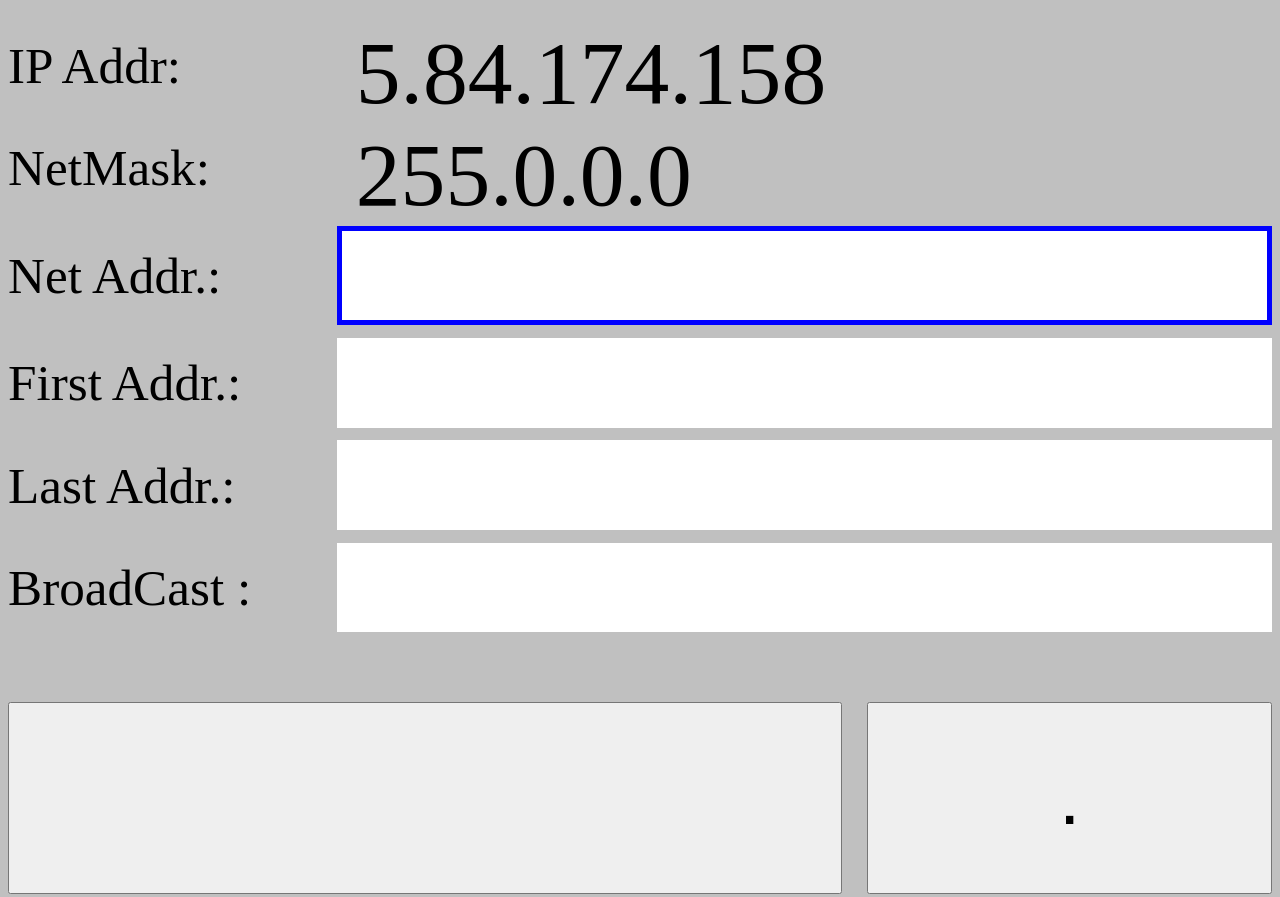
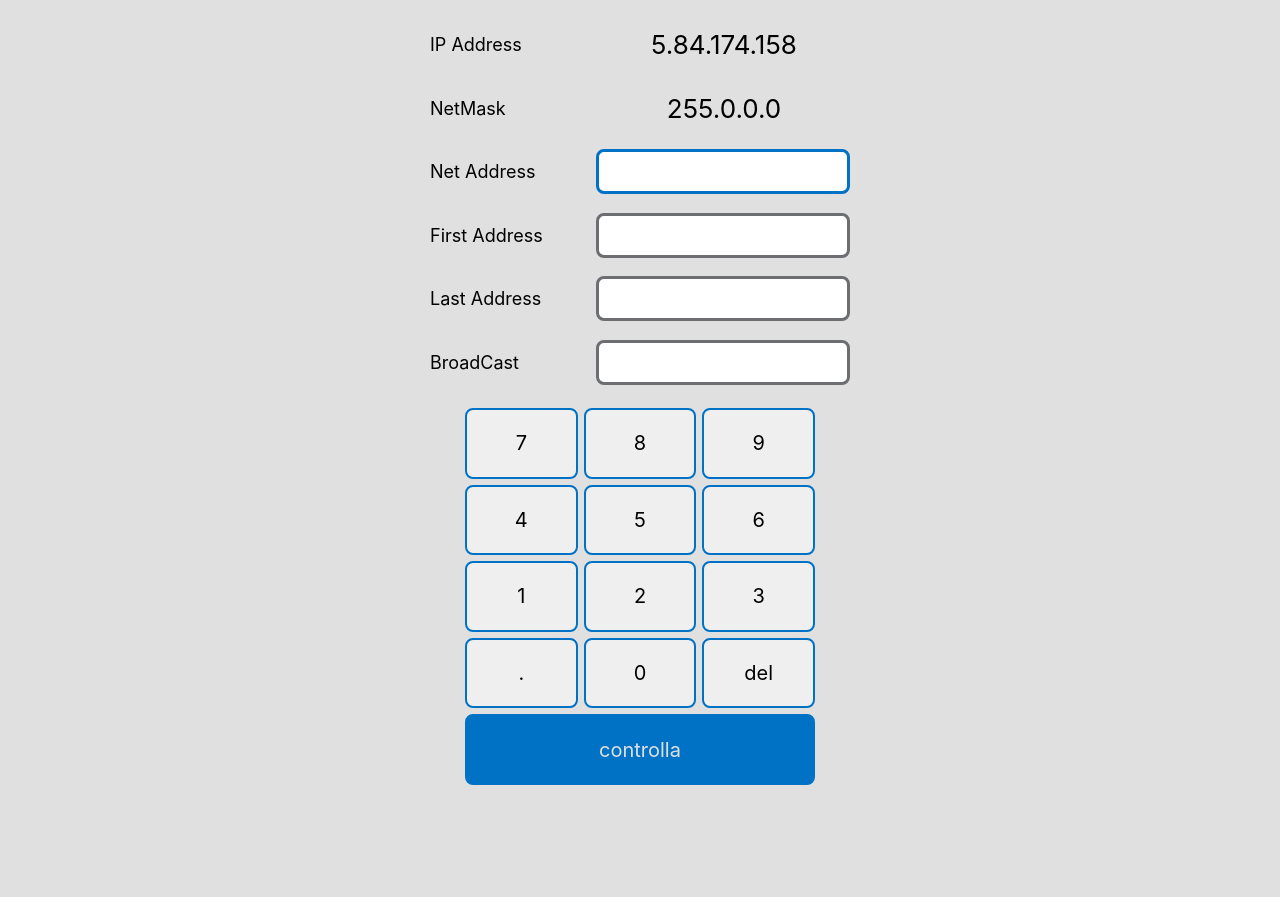
Before and after one commit to sabatinipaolo/nettraining, a plain HTML site: page singlenet/index.html in a window 1280 px wide. Shown: the top 897 px of the page. After the commit the page ends 800 px from the top, so only its background shows below. Drawn offline with Linux system fonts and the light colour scheme.

Commit message:
Fix: user inteface in singlenet
Changes:
 - Add main layout with content in the center
 - Add basic colors
 - Remove redundant keyboard btns

Fixes #1

```diff
--- a/singlenet/index.html
+++ b/singlenet/index.html
@@ -1,171 +1,100 @@
 <!DOCTYPE html>
 <html lang="it">
-
   <head>
     <meta charset="utf-8" />
     <title>SingleNet</title>
     <meta name="viewport" content="width=device-width, initial-scale=1.0" />
-  <style>
-    body {
-      background-color: rgb(192, 192, 192);
-      caret-color: transparent;
-
-    }
-
-<!--
-    .app-container {
-      margin: auto;
-      display: block;
-      width: 90vw;
-
-    }
--->
-
-    .ui {
-      display: grid;
-      align-items: center;
-      grid-template-columns: 26% 74%;
-      //column-gap: 2%;
-      //row-gap: 1%;
-      margin-bottom: 4vw;
-    }
-
-    .label {
-      //text-align: center;
-      font-size: 4vw;
-      //height: vw;
-      caret-color: transparent;
-      margin-top: 1vw;
-
-    }
-
-    .info {
-      //text-align: center;
-      font-size: 7vw;
-      height: 7vw;
-      caret-color: transparent;
-      margin-top: 1vw;
-      padding-left:1.5vw;
-    }
-
-    .input {
-		font-size: 7vw;
-		height: 7vw;
-		background-color: rgb(255, 255, 255);
-		margin-top: 1vw;
-
-        padding-left:1.5vw;
-
-	}
-
-    .kbo {
-      margin: auto;
-      display: grid;
-      grid-template-columns: 32% 32% 32% 0%; /* la quarta colonna virtuale per far funzionare <br> anche senza style */
-      column-gap: 2%;
-      row-gap: 2%;
-    }
-
-    .kbo>.doppio {
-      grid-column: span 2;
-    }
-
-    .kbo>.triplo {
-      grid-column: span 3;
-    }
-
-    .kbo>input {
-      font-size: 6vw;
-      height : 15vw;
-    }
-  </style>
+    <link rel="stylesheet" href="style.css" />
     <script>
       "use strict";
       var ui;
       //var quiz;
       class Quiz {
-		netMasks = [0xffffff00, 0xffff0000, 0xff000000 ];
+        netMasks = [0xffffff00, 0xffff0000, 0xff000000];
 
         constructor() {
           //this.quiz = new Quiz();
-
-		};
+        }
 
         nuovo() {
-			this.netMask = this.netMasks[ Math.floor(Math.random() * 3) ];
-			this.IP = Math.floor(Math.random() * 0xF000000 );
-			this.netAddr = this.calcolaNetAddr( this.IP , this.netMask );
-			this.firstAddr = this.calcolaFirstAddr( this.IP , this.netMask );
-			this.lastAddr = this.calcolaLastAddr( this.IP , this.netMask );
-			this.broadAddr = this.calcolaBroadAddr( this.IP , this.netMask );
+          this.netMask = this.netMasks[Math.floor(Math.random() * 3)];
+          this.IP = Math.floor(Math.random() * 0xf000000);
+          this.netAddr = this.calcolaNetAddr(this.IP, this.netMask);
+          this.firstAddr = this.calcolaFirstAddr(this.IP, this.netMask);
+          this.lastAddr = this.calcolaLastAddr(this.IP, this.netMask);
+          this.broadAddr = this.calcolaBroadAddr(this.IP, this.netMask);
         }
 
-		calcolaNetAddr ( ip , netMask ){
-			return (ip & netMask )
+        calcolaNetAddr(ip, netMask) {
+          return ip & netMask;
         }
 
-		calcolaFirstAddr ( ip , netMask ){
-			return ( (ip & netMask)+1);
+        calcolaFirstAddr(ip, netMask) {
+          return (ip & netMask) + 1;
         }
 
-		calcolaLastAddr ( ip , netMask ){
-			return ( (ip & netMask) + (0xffffffff &~netMask )-1);
+        calcolaLastAddr(ip, netMask) {
+          return (ip & netMask) + (0xffffffff & ~netMask) - 1;
         }
 
-		calcolaBroadAddr ( ip , netMask ){
-			return ( (ip & netMask) + (0xffffffff &~netMask ));
+        calcolaBroadAddr(ip, netMask) {
+          return (ip & netMask) + (0xffffffff & ~netMask);
         }
 
-		converteInDottedDecimal( x ) {
-		     return this.ottetto(x,1)+"."+this.ottetto(x,2)+"."+this.ottetto(x,3)+"."+this.ottetto(x,4) ;
+        converteInDottedDecimal(x) {
+          return (
+            this.ottetto(x, 1) +
+            "." +
+            this.ottetto(x, 2) +
+            "." +
+            this.ottetto(x, 3) +
+            "." +
+            this.ottetto(x, 4)
+          );
         }
 
-		ottetto( x ,n ){
-			return (x>> (4-n)*8 ) & 0xFF ;
+        ottetto(x, n) {
+          return (x >> ((4 - n) * 8)) & 0xff;
         }
 
+        correttoNetAddr(netAddr) {
+          return this.converteInDottedDecimal(this.netAddr) == netAddr;
+        }
 
-		correttoNetAddr( netAddr ){
-			return( this.converteInDottedDecimal( this.netAddr )== netAddr )
-		};
+        correttoFirstAddr(firstAddr) {
+          return this.converteInDottedDecimal(this.firstAddr) == firstAddr;
+        }
 
-		correttoFirstAddr( firstAddr ){
-			return( this.converteInDottedDecimal( this.firstAddr ) == firstAddr )
-		};
+        correttoLastAddr(lastAddr) {
+          return this.converteInDottedDecimal(this.lastAddr) == lastAddr;
+        }
 
-		correttoLastAddr( lastAddr ){
-			return( this.converteInDottedDecimal( this.lastAddr ) == lastAddr )
-		};
+        correttoBroadAddr(broadAddr) {
+          return this.converteInDottedDecimal(this.broadAddr) == broadAddr;
+        }
 
-		correttoBroadAddr( broadAddr){
-			return( this.converteInDottedDecimal( this.broadAddr )==broadAddr )
-		};
-
-		getDottedIP(){
+        getDottedIP() {
           return this.converteInDottedDecimal(this.IP);
         }
 
-		getDottedNetMask(){
+        getDottedNetMask() {
           return this.converteInDottedDecimal(this.netMask);
         }
-
       }
 
+      class UI {
+        constructor() {
+          this.IP = document.getElementById("IP");
+          this.netMask = document.getElementById("netMask");
+          this.netAddr = document.getElementById("netAddr");
+          this.firstAddr = document.getElementById("firstAddr");
+          this.lastAddr = document.getElementById("lastAddr");
+          this.broadAddr = document.getElementById("broadAddr");
 
-	class UI {
-		constructor(){
-
-			this.IP =document.getElementById("IP");
-			this.netMask =document.getElementById("netMask");
-			this.netAddr =document.getElementById("netAddr");
-			this.firstAddr=document.getElementById("firstAddr");
-			this.lastAddr=document.getElementById("lastAddr");
-			this.broadAddr=document.getElementById("broadAddr");
-
-			this.quiz=new Quiz();
+          this.quiz = new Quiz();
           this.quiz.nuovo();
           this.mostraIPeNetMask();
-			this.rendiEditabile( this.netAddr );
+          this.rendiEditabile(this.netAddr);
 
           this.stati = {
             GIOCA: 1,
@@ -176,166 +105,203 @@
           this.stato = this.stati.GIOCA;
 
           this.alert = document.getElementById("alert");
+        }
 
-
-		};
-
-		mostraIPeNetMask(){
+        mostraIPeNetMask() {
           this.IP.innerHTML = this.quiz.getDottedIP();
           this.netMask.innerHTML = this.quiz.getDottedNetMask();
         }
 
-		aggiornaIP(s){
-			this.IP.innerHTML=s;
-		};
+        aggiornaIP(s) {
+          this.IP.innerHTML = s;
+        }
 
-		aggiornaNetMask(s){
-			this.netMask.innerHTML=s;
-		};
+        aggiornaNetMask(s) {
+          this.netMask.innerHTML = s;
+        }
 
-		onButtonClick(){
+        onButtonClick() {
           if (event.target.value == "del") {
-				this.campoEditatoDaUtente.innerHTML
-					= this.campoEditatoDaUtente.innerHTML.slice(0, this.campoEditatoDaUtente.innerHTML.length - 1);
+            this.campoEditatoDaUtente.innerHTML =
+              this.campoEditatoDaUtente.innerHTML.slice(
+                0,
+                this.campoEditatoDaUtente.innerHTML.length - 1
+              );
             return;
-			};
+          }
           this.campoEditatoDaUtente.innerHTML += event.target.value;
-		};
+        }
 
-		onInputClick(){
-			this.campoEditatoDaUtente.style.border ="";
+        onInputClick() {
+          this.campoEditatoDaUtente.style.border = "";
           this.rendiEditabile(event.target);
+        }
 
-		};
+        segnaErrato(campo) {
+          campo.style.border = "solid 3px #ff0000";
+        }
 
-		segnaErrato( campo ){
-			campo.style.border = "thick solid #ff0000";
-		};
+        segnaCorretto(campo) {
+          campo.style.border = "solid 3px #00FF00";
+        }
 
-		segnaCorretto( campo ){
-			campo.style.border = "thick solid #00FF00";
-		};
+        rendiEditabile(campo) {
+          this.campoEditatoDaUtente = campo;
+          campo.style.border = "solid 3px var(--blue)";
+        }
 
-		rendiEditabile( campo ){
-			this.campoEditatoDaUtente=campo;
-			campo.style.border = "thick solid #0000FF";
-		};
+        controlla() {
+          let numero_risposte_esatte = 0;
+          if (this.quiz.correttoNetAddr(this.netAddr.innerHTML)) {
+            this.segnaCorretto(this.netAddr);
+            numero_risposte_esatte++;
+          } else {
+            this.segnaErrato(this.netAddr);
+          }
 
-		controlla(){
-			let numero_risposte_esatte = 0;
-			if ( this.quiz.correttoNetAddr( this.netAddr.innerHTML)){
-					this.segnaCorretto(this.netAddr );
+          if (this.quiz.correttoFirstAddr(this.firstAddr.innerHTML)) {
+            this.segnaCorretto(this.firstAddr);
             numero_risposte_esatte++;
+          } else {
+            this.segnaErrato(this.firstAddr);
           }
-			else {
-				this.segnaErrato( this.netAddr  ) };
 
-			if ( this.quiz.correttoFirstAddr( this.firstAddr.innerHTML)){
-					this.segnaCorretto(this.firstAddr )
+          if (this.quiz.correttoLastAddr(this.lastAddr.innerHTML)) {
+            this.segnaCorretto(this.lastAddr);
             numero_risposte_esatte++;
+          } else {
+            this.segnaErrato(this.lastAddr);
           }
-			else {
-					this.segnaErrato(this.firstAddr ) };
 
-			if ( this.quiz.correttoLastAddr( this.lastAddr.innerHTML)){
-					this.segnaCorretto(this.lastAddr );
-					numero_risposte_esatte++
+          if (this.quiz.correttoBroadAddr(this.broadAddr.innerHTML)) {
+            this.segnaCorretto(this.broadAddr);
+            numero_risposte_esatte++;
+          } else {
+            this.segnaErrato(this.broadAddr);
           }
-			else {
-					this.segnaErrato(this.lastAddr ) };
 
-			if ( this.quiz.correttoBroadAddr( this.broadAddr.innerHTML)){
-					this.segnaCorretto(this.broadAddr );
-					numero_risposte_esatte++;
-			}
-			else {
-					this.segnaErrato(this.broadAddr ) };
-
-			if (numero_risposte_esatte  == 4 ){
+          if (numero_risposte_esatte == 4) {
             this.bloccaGiocoInAttesaDiUnclick();
           }
 
           //this.bloccaGiocoInAttesaDiUnclick();
         }
 
-		bloccaGiocoInAttesaDiUnclick(){
+        bloccaGiocoInAttesaDiUnclick() {
           this.stato = this.stati.ASPETTA_CLICK_UTENTE_PER_NUOVO_QUIZ;
-			this.alert.style['display']='block';
-
+          this.alert.style["display"] = "block";
         }
 
-		sbloccaIlGioco(){
+        sbloccaIlGioco() {
           this.stato = this.stati.GIOCA;
-			this.alert.style['display']='none';
+          this.alert.style["display"] = "none";
           this.quiz.nuovo();
           this.mostraIPeNetMask();
-			this.pulisciCampo( this.netAddr );
-			this.pulisciCampo( this.firstAddr );
-			this.pulisciCampo( this.lastAddr );
-			this.pulisciCampo( this.broadAddr );
-
+          this.pulisciCampo(this.netAddr);
+          this.pulisciCampo(this.firstAddr);
+          this.pulisciCampo(this.lastAddr);
+          this.pulisciCampo(this.broadAddr);
         }
 
-		pulisciCampo( campo ){
-			campo.innerHTML="";
+        pulisciCampo(campo) {
+          campo.innerHTML = "";
           campo.style.border = "";
         }
-
       }
 
-	function setup(){
-
+      function setup() {
         //quiz = new Quiz();
         ui = new UI(); //TO DO creare locale ..
       }
-
     </script>
-
-
   </head>
 
   <body onload="setup()">
-
-  <div class="ui" id="ui" >
-
-	<span class="label"> IP Addr:</span><span class="info" id="IP"></span>
-	<span class="label"> NetMask:</span><span class="info" id="netMask" ></span>
-	<span class="label"> Net Addr.:</span><span class="input" id="netAddr" onclick="ui.onInputClick(event)"></span>
-	<span class="label"> First Addr.:</span><span class="input" id="firstAddr" onclick="ui.onInputClick(event)"></span>
-	<span class="label"> Last Addr.:</span><span class="input" id="lastAddr" onclick="ui.onInputClick(event)" ></span>
-	<span class="label"> BroadCast :</span><span class="input" id="broadAddr"onclick="ui.onInputClick(event)" ></span>
-    <br />
+    <main class="layout">
+      <div class="ui" id="ui">
+        <div class="field">
+          <span class="label"> IP Address</span>
+          <span class="info" id="IP"></span>
+        </div>
+        <div class="field">
+          <span class="label"> NetMask</span>
+          <span class="info" id="netMask"></span>
+        </div>
+        <div class="field">
+          <span class="label"> Net Address</span>
+          <div
+            class="input"
+            id="netAddr"
+            onclick="ui.onInputClick(event)"
+          ></div>
+        </div>
+        <div class="field">
+          <span class="label"> First Address</span>
+          <div
+            class="input"
+            id="firstAddr"
+            onclick="ui.onInputClick(event)"
+          ></div>
+        </div>
+        <div class="field">
+          <span class="label"> Last Address</span
+          ><span
+            class="input"
+            id="lastAddr"
+            onclick="ui.onInputClick(event)"
+          ></span>
+        </div>
+        <div class="field">
+          <span class="label"> BroadCast</span
+          ><span
+            class="input"
+            id="broadAddr"
+            onclick="ui.onInputClick(event)"
+          ></span>
+        </div>
       </div>
 
       <div class="kbo">
-    <input type="button" class="doppio" value="" onclick="ui.onButtonClick(event)">
-    <input type="button" value="." onclick="ui.onButtonClick(event)">
-    <br />
-    <input type="button" value="7" onclick="ui.onButtonClick(event)">
-    <input type="button" value="8" onclick="ui.onButtonClick(event)">
-    <input type="button" value="9" onclick="ui.onButtonClick(event)">
-    <br />
-    <input type="button" value="4" onclick="ui.onButtonClick(event)">
-    <input type="button" value="5" onclick="ui.onButtonClick(event)">
-    <input type="button" value="6" onclick="ui.onButtonClick(event)">
-    <br />
-    <input type="button" value="1" onclick="ui.onButtonClick(event)">
-    <input type="button" value="2" onclick="ui.onButtonClick(event)">
-    <input type="button" value="3" onclick="ui.onButtonClick(event)">
-    <br />
-    <input type="button" value="0" onclick="ui.onButtonClick(event)">
-    <input type="button" value="." onclick="ui.onButtonClick(event)">
-    <input type="button" value="del" onclick="ui.onButtonClick(event)">
-    <br>
-    <input type="button" class="triplo" value="controlla" onclick="ui.controlla()">
+        <input type="button" value="7" onclick="ui.onButtonClick(event)" />
+        <input type="button" value="8" onclick="ui.onButtonClick(event)" />
+        <input type="button" value="9" onclick="ui.onButtonClick(event)" />
+        <input type="button" value="4" onclick="ui.onButtonClick(event)" />
+        <input type="button" value="5" onclick="ui.onButtonClick(event)" />
+        <input type="button" value="6" onclick="ui.onButtonClick(event)" />
+        <input type="button" value="1" onclick="ui.onButtonClick(event)" />
+        <input type="button" value="2" onclick="ui.onButtonClick(event)" />
+        <input type="button" value="3" onclick="ui.onButtonClick(event)" />
+        <input type="button" value="." onclick="ui.onButtonClick(event)" />
+        <input type="button" value="0" onclick="ui.onButtonClick(event)" />
+        <input type="button" value="del" onclick="ui.onButtonClick(event)" />
+        <input
+          type="button"
+          id="check"
+          class="full"
+          value="controlla"
+          onclick="ui.controlla()"
+        />
       </div>
-	<div id="alert"
-	  style="position: fixed; top: 0px; left: 0px; width: 100%; height: 100%; display: none; z-index: 100;text-align: center;vertical-align:50%; color: green;font-weight: bold;font-size: 20vw;" onclick="ui.sbloccaIlGioco()">
-
-
+      <div
+        id="alert"
+        style="
+          position: fixed;
+          top: 0px;
+          left: 0px;
+          width: 100%;
+          height: 100%;
+          display: none;
+          z-index: 100;
+          text-align: center;
+          vertical-align: 50%;
+          color: green;
+          font-weight: bold;
+          font-size: 20vw;
+        "
+        onclick="ui.sbloccaIlGioco()"
+      >
         OK
       </div>
-
+    </main>
   </body>
-
 </html>
--- /dev/null
+++ b/singlenet/style.css
@@ -0,0 +1,111 @@
+:root {
+  --blue: #0072c6;
+  --gray: #6d6e71;
+  --light-gray: #e0e0e0;
+}
+
+*,
+*::before,
+*::after {
+  /* border: dashed red 2px; */ /* debug */
+  box-sizing: border-box;
+  padding: 0;
+  margin: 0;
+  outline: none;
+  font-family: -apple-system, system-ui, "Segoe UI", Roboto, Noto, Oxygen-Sans,
+    Ubuntu, Cantrell, "Helvetica Neue", sans-serif, "Apple Color Emoji",
+    "Segoe UI Emoji", "Segoe UI Symbol";
+}
+
+html {
+  width: 100vw;
+  height: 100vh;
+}
+
+body {
+  display: flex;
+  justify-content: center;
+  align-items: center;
+  width: 100vw;
+  height: 100vh;
+  background-color: var(--light-gray);
+  caret-color: transparent;
+}
+
+.layout {
+  display: flex;
+  flex-direction: column;
+  align-items: center;
+  gap: 16px;
+  width: min(450px, 100%);
+  height: 100%;
+  padding: 15px;
+}
+
+.ui {
+  display: flex;
+  flex-direction: column;
+  align-items: center;
+  gap: 4px;
+  flex: 1;
+  width: 100%;
+  font-size: 18px;
+}
+
+.field {
+  display: flex;
+  align-items: center;
+  flex: 1;
+  width: 100%;
+}
+
+.label {
+  flex: 0.4;
+}
+
+.info,
+.input {
+  display: flex;
+  justify-content: center;
+  align-items: center;
+  flex: 0.6;
+}
+
+.info {
+  font-size: 26px;
+}
+
+.input {
+  background-color: rgb(255, 255, 255);
+  height: 75%;
+  border: solid 3px var(--gray);
+  border-radius: 8px;
+}
+
+.kbo {
+  display: grid;
+  grid-template-columns: repeat(3, 1fr);
+  grid-template-rows: repeat(5, 1fr);
+  gap: 6px;
+  flex: 1;
+  width: min(350px, 100%);
+}
+
+.kbo > * {
+  border: none;
+  border-radius: 8px;
+  font-size: 20px;
+}
+
+.kbo > .full {
+  grid-column: 1 / 4;
+}
+
+.kbo > input {
+  border: solid 2px var(--blue);
+}
+
+.kbo > #check {
+  background-color: var(--blue);
+  color: var(--light-gray);
+}
```
Lines whose indentation alone changed are shown as unchanged.
